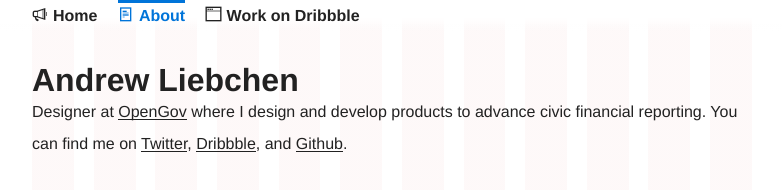
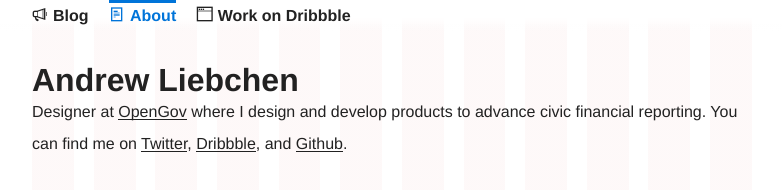
Before and after one commit to andrewliebchen/a12n, a Jekyll site: the page built from about.html, in a window 1280 px wide. Shown: the top 190 px of the page, without its empty margins (248-1030 px from the left). Built offline with Jekyll 4.4.1, drawn with Linux system fonts in a browser that asks for light colours; Markdown is read by kramdown in place of the engine named in the settings.

Commit message:
Rename home to blog in navigation

```diff
--- a/_config.yml
+++ b/_config.yml
@@ -4,7 +4,7 @@ highlighter: pygments
 baseurl: "http://andrewliebchen.github.io/a12n"
 gems: [jekyll/timeago]
 navigation:
- - title: Home
+ - title: Blog
    url: /index.html
  - title: About
    url: /about.html
```
